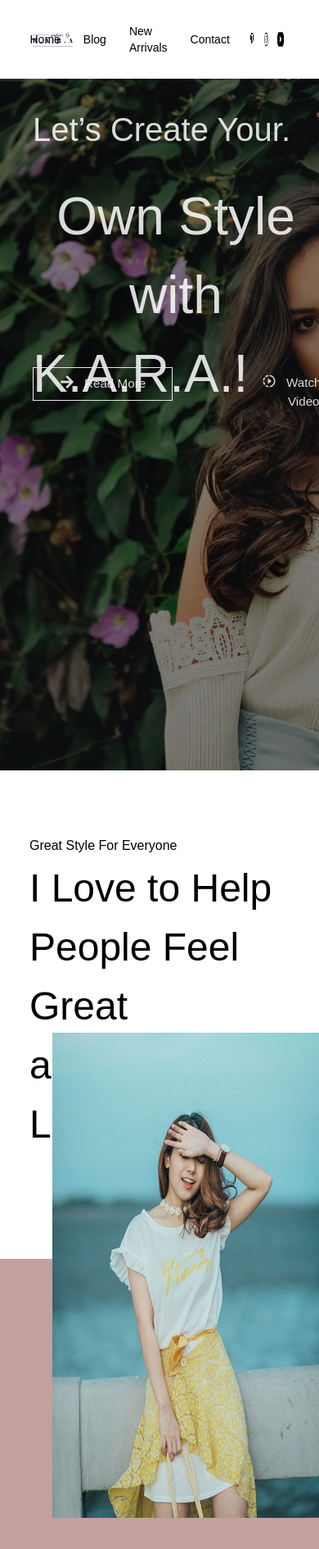
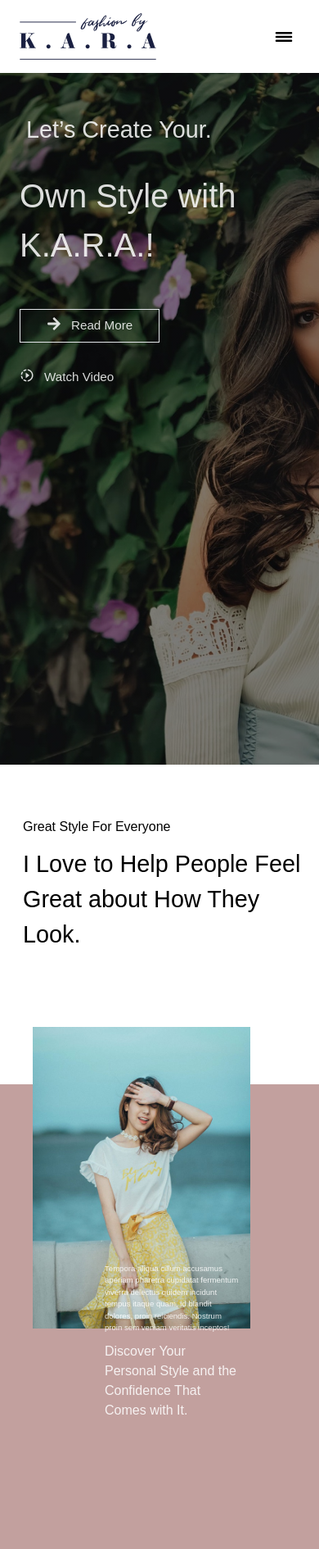
Before and after one commit to santoshinikeelu/ecommerce, a React (Vite) app: page / in a window 390 px wide. Shown: the top 1890 px of the page at 82% size. Built offline with nearby package versions, Linux system fonts and the light colour scheme; a web font is replaced by a local one.

Commit message:
responsive

```diff
--- a/src/App.jsx
+++ b/src/App.jsx
@@ -10,25 +10,25 @@ function App() {
         <div className="col-span-1">
           <h1
             className="text-white/85
-         text-[2.5rem]  absolute top-8 left-10"
+         text-[1.8rem]  md:text-[1.5rem] lg:text-[2rem] xl:text-[2.5rem]  absolute top-12 left-8"
           >
             Let’s Create Your.
           </h1>
           <div
             className="text-white/85
-         text-[4rem] absolute top-[7.5rem] left-10 "
+         text-[2.5rem]  md:text-[2.5rem] lg:text-[3rem] xl:text-[4rem] absolute top-[7.5rem] left-[1.5rem] "
           >
             <div className=" flex justify-center items-start flex-col">
               <span> Own Style with </span>
               <span>K.A.R.A.!</span>
             </div>
           </div>
-          <div className="flex flex-row ">
+          <div className="flex flex-col sm:flex-col md:flex-row  lg:flex-row  xl:flex-row  ">
             <button
               class="border-[0.05rem] text-white/85
-         text-[0.95rem]  absolute top-[22rem] left-10 px-[2rem] py-[0.5rem] transition ease-in-out delay-50 hover:-translate-y-1 hover:scale-110  duration-50 "
+         text-[0.95rem]  absolute top-[18rem] left-6 px-[2rem] py-[0.5rem] transition ease-in-out delay-50 hover:-translate-y-1 hover:scale-110  duration-50 "
             >
-              <div className=" flex justify-center items-start flex-row gap-3">
+              <div className=" flex justify-center items-start flex-row gap-3 ">
                 <span>
                   {" "}
                   <FaArrowRight size={18} />{" "}
@@ -38,7 +38,7 @@ function App() {
             </button>
             <button
               class=" text-white/85
-         text-[0.95rem]  absolute top-[22.5rem] left-[20rem] transition ease-in-out delay-50 hover:-translate-y-1 hover:scale-110  duration-50 "
+         text-[0.95rem]  absolute top-[22.5rem] left-6  md:left-[20rem] lg:left-[20rem] xl:left-[20rem] transition ease-in-out delay-50 hover:-translate-y-1 hover:scale-110  duration-50 "
             >
               <div className=" flex justify-center items-start flex-row gap-3">
                 <span>
@@ -52,26 +52,26 @@ function App() {
         </div>
       </div>
       <div className="  relative  ">
-        <div className="pl-9 mt-[5rem] text-[1rem] font-light">
+        <div className="pl-7 mt-[4rem] md:mt-[5rem] lg:mt-[5rem] xl:mt-[5rem] text-[1rem] font-light">
           Great Style For Everyone
         </div>
-        <div className="pl-9 mt-[0.25rem] text-[3rem]">
-          I Love to Help People Feel Great <br /> about How They Look.
+        <div className="pl-7 mt-[0.75rem] md:mt-[0.25rem] lg:mt-[0.25rem] xl:mt-[0.25rem] text-[1.8rem]  md:text-[3rem] lg:text-[3rem] xl:text-[3rem]">
+          I Love to Help People Feel Great  about How They Look.
         </div>
-        <div className="bg-[#C2A09E] h-[30rem] mt-[8rem] ">
+        <div className="bg-[#C2A09E] h-[80rem] w-full md:h-[30rem] lg:h-[30rem] xl:h-[30rem] mt-[10rem]  md:mt-[8rem] lg:mt-[8rem] xl:mt-[8rem]  ">
           <div className=" "></div>
-          <div className="absolute left-[4rem] top-[20rem]">
-            <img className=" h-[37rem]" src="/the-model.jpg" alt="Image" />
+          <div className="absolute px-[2.5rem] md:left-[4rem] lg:left-[4rem] xl:left-[4rem] top-[20rem]">
+            <img className=" h-[23rem] md:h-[37rem] lg:h-[37rem] xl:h-[37rem]" src="/the-model.jpg" alt="Image" />
           </div>
           <div
-            className="absolute left-[38rem] top-[30rem]  text-white/85
-         text-[2rem] mr-[6rem]"
+            className="absolute left-[8rem] md:left-[38rem] lg:left-[38rem] xl:left-[38rem] top-[44rem] md:top-[30rem] lg:top-[30rem] xl:top-[30rem]  text-white/85
+         text-[1em] md:text-[2rem] lg:text-[2rem] xl:text-[2rem] mr-[6rem]"
           >
             Discover Your Personal Style and the Confidence That Comes with It.
           </div>
           <div
-            className="absolute left-[38rem] top-[38rem]  text-white/85
-         text-[0.96rem] mr-[6rem]"
+            className="absolute left-[8rem] md:left-[38rem] lg:left-[38rem] xl:left-[38rem] top-[38rem]  text-white/85
+         text-[0.6rem] md:text-[0.96rem] lg:text-[0.96rem] xl:text-[0.96rem] mr-[6rem]"
           >
             Tempora aliqua cillum accusamus aperiam pharetra cupidatat fermentum
             viverra delectus quidem incidunt tempus itaque quam, id blandit
@@ -216,36 +216,36 @@ function App() {
             <div className="text-white/85 text-[3rem] mt-[3rem] mx-[2rem]">
               Area of Expertise!
             </div>
-            <div className="grid grid-cols-1 divide-y">
 
-            <div className="text-black text-[1rem] mt-[2rem] mx-[2rem] font-bold  flex justify-between items-start">
+
+            <div className="text-black text-[1rem] mt-[2rem] mx-[2rem] font-bold  flex justify-between items-start border-b-[0.05rem] border-white/40 py-[0.5rem]">
                 <span>Style</span>
             <span>
                   {" "}
                   <IoMdArrowDropright size={18} />{" "}
                 </span>
             </div>
-            <div className="text-black text-[1rem] mt-[2rem] mx-[2rem] font-bold  flex justify-between items-start">
+            <div className="text-black text-[1rem] mt-[2rem] mx-[2rem] font-bold  flex justify-between items-start border-b-[0.05rem] border-white/40 py-[0.5rem]">
                 <span>Tranding Fashion</span>
             <span>
                   {" "}
                   <IoMdArrowDropright size={18} />{" "}
                 </span>
             </div>
-            <div className="text-black text-[1rem] mt-[2rem] mx-[2rem] font-bold  flex justify-between items-start">
+            <div className="text-black text-[1rem] mt-[2rem] mx-[2rem] font-bold  flex justify-between items-start border-b-[0.05rem] border-white/40 py-[0.5rem]">
                 <span>People & Place</span>
             <span>
                   {" "}
                   <IoMdArrowDropright size={18} />{" "}
                 </span>
             </div>
-            <div className="text-black text-[1rem] mt-[2rem] mx-[2rem] font-bold  flex justify-between items-start">
+            <div className="text-black text-[1rem] mt-[2rem] mx-[2rem] font-bold  flex justify-between items-start border-b-[0.05rem] border-white/40 py-[0.5rem]">
                 <span>Before-After</span>
             <span>
                   {" "}
                   <IoMdArrowDropright size={18} />{" "}
                 </span>
-            </div>
+
             </div>
 
 
--- a/src/Footer.jsx
+++ b/src/Footer.jsx
@@ -3,8 +3,8 @@ import React from "react";
 function Footer() {
   return (
     <div className="flex px-4 bg-black">
-      <div className="grid grid-cols-2  w-full p-8 ">
-        <div className=" flex text-white text-m col-span-1  place-items-start p-2 ">
+      <div className="grid grid-cols-2 sm:flex sm:flex-col w-full p-8 ">
+        <div className=" flex  text-white  col-span-1  place-items-start p-1 text-sm md:text-lg lg:text-xl xl:text-2xl ">
         Copyright © 2024 Fashion Lifestyle Blog
         </div>
         <div className="flex gap-7 place-content-end items-center col-span-1 p-3  font-semibold text-sm text-white">
--- a/src/Header.jsx
+++ b/src/Header.jsx
@@ -1,25 +1,27 @@
 import React from "react";
+import { IoReorderThree } from "react-icons/io5";
 
 function Header() {
   return (
     <div className="flex px-4 ">
- <div className="grid grid-cols-5  w-full p-4 ">
+ <div className="flex justify-between  w-full py-2  ">
 
 
       <div className=" flex font-bold text-2xl col-span-1  place-items-start p-2">
-      <img className="h-12 cursor-pointer " src="/vite.svg" alt="Image" />
+      <img className="max-w-screen-sm cursor-pointer " src="/vite.svg" alt="Image" />
       </div>
-      <div className="flex gap-7 place-content-end items-center col-span-3 p-3  font-semibold text-sm">
-        <span className="cursor-pointer  hover:text-red-700">Home</span>
+      <div className="flex  place-content-end items-center col-span-3 p-3  font-semibold text-sm ">
+      <IoReorderThree size={30}/>
+        {/* <span className="cursor-pointer  hover:text-red-700">Home</span>
         <span className="cursor-pointer  hover:text-red-700" >Blog</span>
         <span className="cursor-pointer  hover:text-red-700">New Arrivals</span>
-        <span className="cursor-pointer  hover:text-red-700">Contact</span>
+        <span className="cursor-pointer  hover:text-red-700">Contact</span> */}
       </div>
-      <div className="  col-span-1 flex place-content-center items-center p-2 gap-2">
+      {/* <div className="  col-span-1 flex place-content-center items-center p-2 gap-2">
       <span className=" "><img className="h-12 cursor-pointer" src="/pintrest.jpg" alt="pintrest" /></span>
         <span className=" "><img className="h-5 cursor-pointer" src="/insta.jpg" alt="insta" /></span>
         <span className=" "><img className="h-12 cursor-pointer" src="/youtube.jpg" alt="youtube" /></span>
-      </div>
+      </div> */}
 
     </div>
 
```
